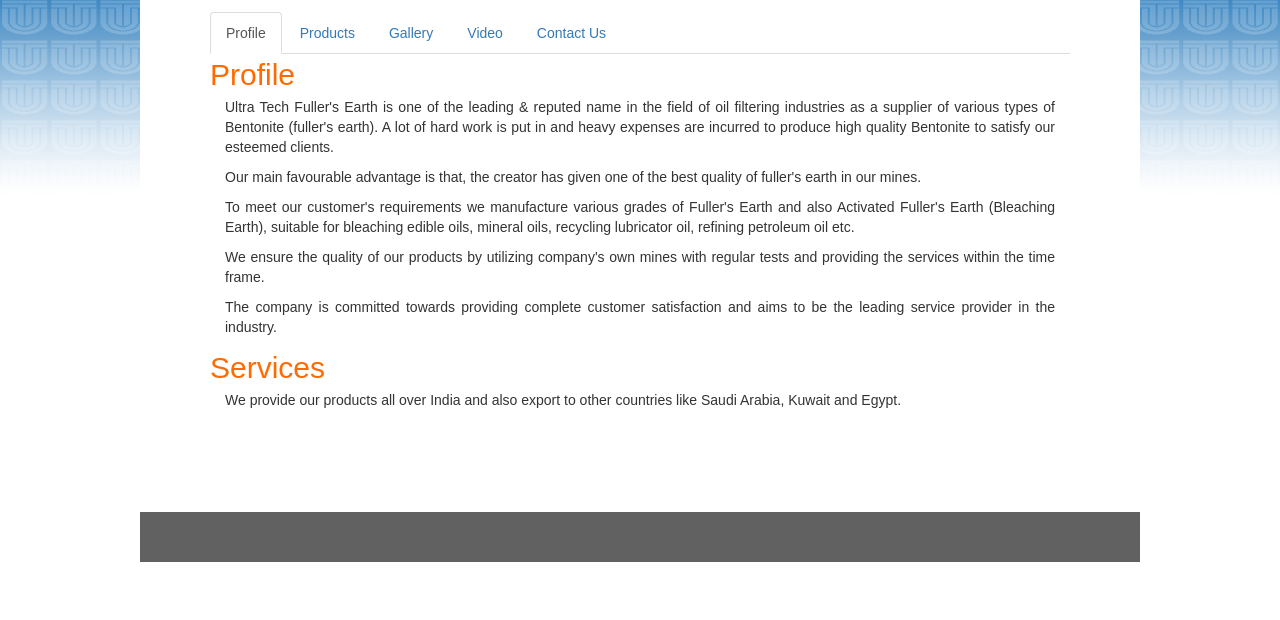
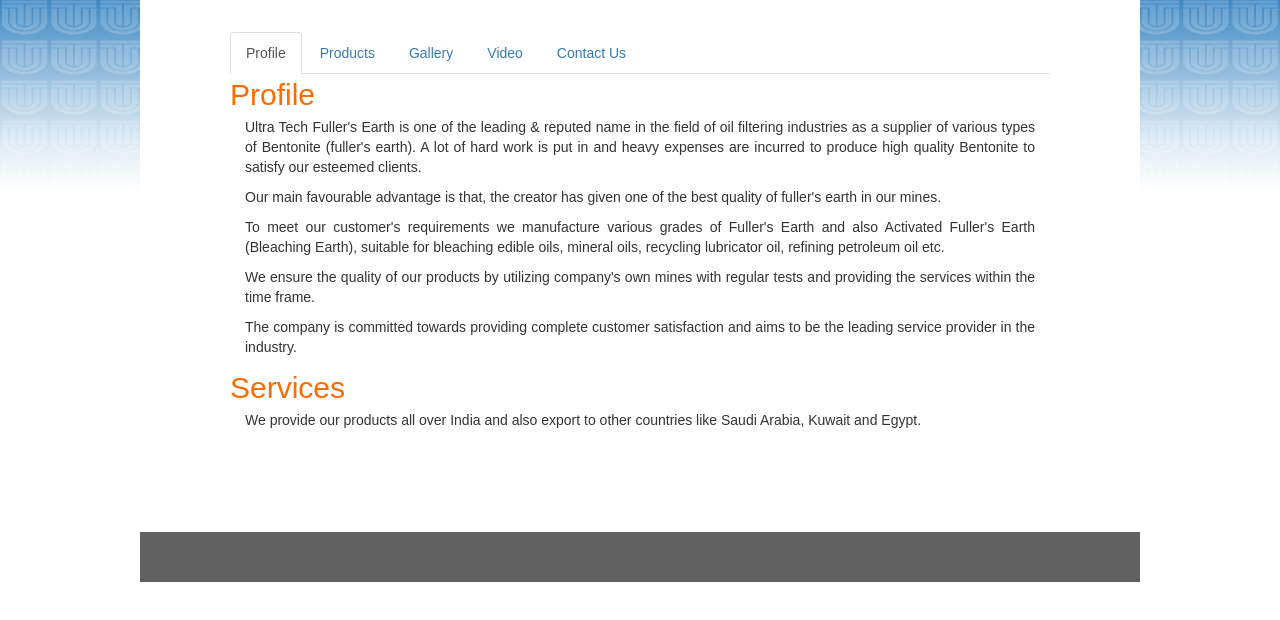
Before and after one commit to fullerearth/fullerearth.github.io, a plain HTML site: page index.html in a window 1280 px wide. Shown: the part 122-742 px from the top of the page. Drawn offline with nearby package versions, Linux system fonts and the light colour scheme.

Commit message:
updated index.html
added tabs

```diff
--- a/css/style.css
+++ b/css/style.css
@@ -9,6 +9,9 @@ p{
 	background-image: url(images/ut-bg-v-g.jpg);
 	background-repeat: repeat-x;
 */
+.bootstrap-body{
+	margin: 20px;
+}
 
 }
 .bg-image{
@@ -65,6 +68,7 @@ p{
 .article{
 
 }
+/*
 .spec table{
 	background-color : black;
 	text-align : center;
@@ -82,6 +86,7 @@ p{
 	height : 25px;
 	width : 200px;
 }
+*/
 .article-heading{
 font-size: 30px;
 color: rgb(255, 107, 0);
```
